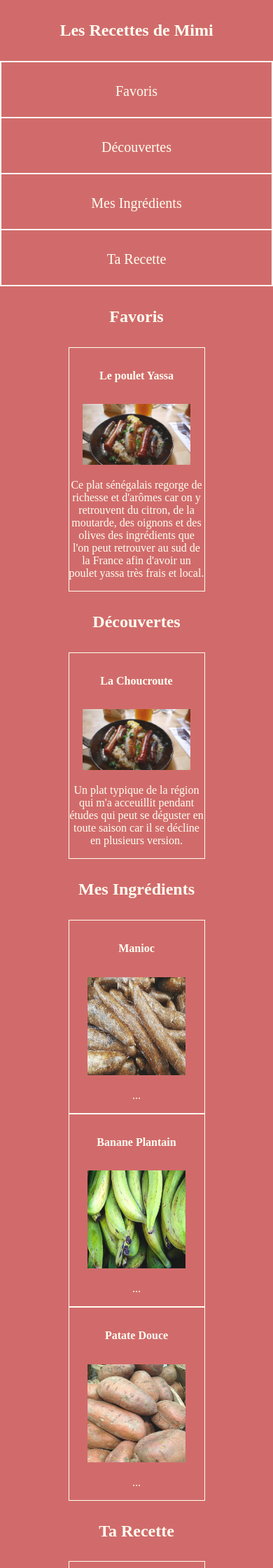
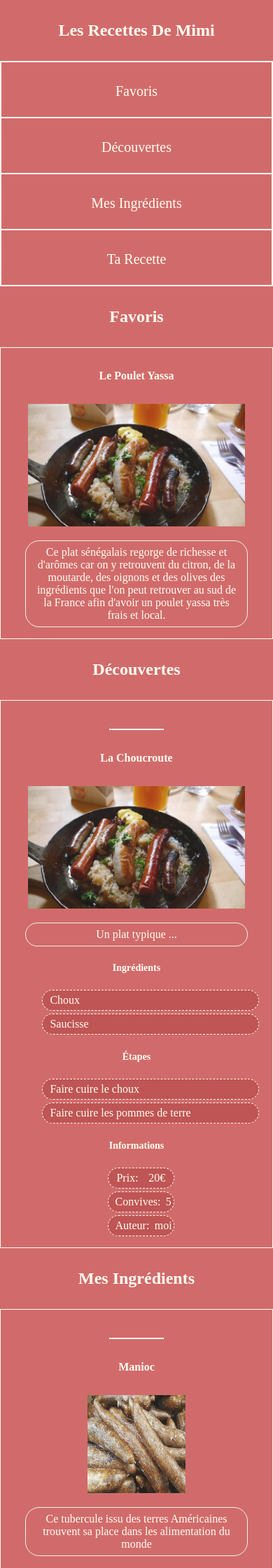
Before and after one commit to chriSmile0/RecipesWebsite, a PHP site: page / in a window 390 px wide; the page is wider, and only the part inside the window is pictured. Shown: the top 2240 px of that part at 70% size. Run offline with PHP 8.4, Linux system fonts and the light colour scheme; data comes from the database, SQL or seed files in the repository; both versions use the stored data as it was after the commit.

Commit message:
step1 -> next commit = security of form and favoris/découvertes distinction

```diff
--- a/db_usage.php
+++ b/db_usage.php
@@ -0,0 +1,257 @@
+<?php
+// FONCTIONNE SI ON TOUT LES DROITS SUR LE DOSSIER ET SUR LES FICHIERS CONCERNÉS
+function insert_recette(string $name, string $ingredients, string $description,
+						string $preparation, string $image, string $price,
+						int $nbr_people, string $author) {
+	/*$name = "La Choucroute";
+	$ingredients = "Choux,Saucisse";
+	$description = "Un plat typique ...";
+	$preparation = "Faire cuire le choux,Faire cuire les pommes de terre ";
+	$image = "choucroute";
+	$price = "20€";
+	$nbr_people = 5;
+	$author = "moi";*/
+	// MAYBE ADD QUANTITY IN INGREDIENTS
+	try {
+		$bdd = new PDO('sqlite:' . dirname(__FILE__) . '/database.db');
+		$bdd->setAttribute(PDO::ATTR_ERRMODE, PDO::ERRMODE_EXCEPTION); // ERRMODE_WARNING | ERRMODE_EXCEPTION | ERRMODE_SILENT
+		$sql = "INSERT INTO Recette (name, ingredients, description, preparation, image, price, nbr_people, author)
+		VALUES ('$name','$ingredients','$description','$preparation','$image','$price','$nbr_people','$author')";
+		//Reqûete préparer ici avec .prepare();
+		$bdd->exec($sql);
+	}
+	catch (PDOException $e) {
+		var_dump($e->getMessage());
+	}
+
+}
+
+function insert_ingredient(string $name, string $image, string $description,
+							float $price, string $type) {
+
+	try {
+		$bdd = new PDO('sqlite:' . dirname(__FILE__) . '/database.db');
+		$bdd->setAttribute(PDO::ATTR_ERRMODE, PDO::ERRMODE_EXCEPTION); // ERRMODE_WARNING | ERRMODE_EXCEPTION | ERRMODE_SILENT
+		//ESCAPE INFOS !!!
+		$description_ = $bdd->quote($description);
+		//CHECK INFOS
+
+		$sql = "INSERT INTO Ingredients (name, image, description, price, type)
+		VALUES ('$name','$image',$description_,'$price','$type')";
+		//Reqûete préparer ici avec .prepare();
+		$bdd->exec($sql);
+		echo "insert ok \n";
+	}
+	catch (PDOException $e) {
+		var_dump($e->getMessage());
+	}
+}
+
+function create_table_recette() {
+	try {
+		$bdd = new PDO('sqlite:' . dirname(__FILE__) . '/database.db');
+		//$bdd->setAttribute(PDO::ATTR_DEFAULT_FETCH_MODE, PDO::FETCH_ASSOC);
+		$bdd->setAttribute(PDO::ATTR_ERRMODE, PDO::ERRMODE_EXCEPTION); // ERRMODE_WARNING | ERRMODE_EXCEPTION | ERRMODE_SILENT
+		//$bdd->setAttribute(PDO::ATTR_ERRMODE,PDO::ERRMODE_EXCEPTION);
+		$sql = "CREATE TABLE IF NOT EXISTS Recette (
+				id INTEGER PRIMARY KEY AUTOINCREMENT ,
+				name VARCHAR(30) NOT NULL,
+				ingredients VARCHAR(200) NOT NULL,
+				description TEXT,
+				preparation TEXT,
+				image VARCHAR(30),
+				price int,
+				nbr_people int,
+				author VARCHAR(50),
+				CONSTRAINT CHK_IMG CHECK(image LIKE '%.jpg')
+			)";
+
+			$bdd->exec($sql);
+			$bdd = null;
+	}
+	catch (PDOException $e) {
+		var_dump($e->getMessage());
+	}
+}
+
+function create_table_ingredients() {
+	try {
+		$bdd = new PDO('sqlite:' . dirname(__FILE__) . '/database.db');
+		//$bdd->setAttribute(PDO::ATTR_DEFAULT_FETCH_MODE, PDO::FETCH_ASSOC);
+		$bdd->setAttribute(PDO::ATTR_ERRMODE, PDO::ERRMODE_EXCEPTION); // ERRMODE_WARNING | ERRMODE_EXCEPTION | ERRMODE_SILENT
+		//$bdd->setAttribute(PDO::ATTR_ERRMODE,PDO::ERRMODE_EXCEPTION);
+		$sql = "CREATE TABLE IF NOT EXISTS Ingredients (
+				id INTEGER PRIMARY KEY AUTOINCREMENT ,
+				name VARCHAR(30) NOT NULL,
+				image VARCHAR(30),
+				description TEXT,
+				price real,
+				type VARCHAR(30),
+				CONSTRAINT CHK_type CHECK(type = 'kg' OR type = 'piece')
+			)";
+
+		$bdd->exec($sql);
+		$bdd = null;
+
+	}
+	catch (PDOException $e){
+		var_dump($e->getMessage());
+	}
+}
+
+
+
+
+
+
+// INSERT RECETTE
+/*$name = "La Choucroute";
+$ingredients = "Choux,Saucisse";
+$description = "Un plat typique ...";
+$preparation = "Faire cuire le choux,Faire cuire les pommes de terre ";
+$image = "choucroute";
+$price = "20€";
+$nbr_people = 5;
+$author = "moi";
+try {
+	$bdd = new PDO('sqlite:' . dirname(__FILE__) . '/database.db');
+	$bdd->setAttribute(PDO::ATTR_ERRMODE, PDO::ERRMODE_EXCEPTION); // ERRMODE_WARNING | ERRMODE_EXCEPTION | ERRMODE_SILENT
+	$sql = "INSERT INTO Recette (name, ingredients, description, preparation, image, price, nbr_people, author)
+	VALUES ('$name','$ingredients','$description','$preparation','$image','$price','$nbr_people','$author')";
+	//Reqûete préparer ici avec .prepare();
+	$bdd->exec($sql);
+	echo "insertion ok ";
+}
+catch (PDOException $e) {
+	var_dump($e->getMessage());
+}*/
+
+$bdd = null;
+
+
+function display_recipe($row) {
+	// ($name,$ingredients,$description,$preparation,$image,$price,$nbr_people,$author)";
+	$Output = "<aside><div></div>";
+	// INGREDIENTS SEPARATR = ,
+	$name = "<h4>".$row['name']."</h4>";
+	$ingredients = explode(",",$row['ingredients']);
+	$out_ingredients = "<h5>Ingrédients</h5>\n<ul>";
+	foreach($ingredients as $ingre) {
+		$out_ingredients .= "<li>".$ingre."</li>";
+	}
+	$out_ingredients .= "</ul>";
+	$img = "<img src=\"imgs/".$row['image']."\">";
+	$descro = "<p>".$row["description"]."</p>";
+
+	// PARSING DES ETAPES
+	// ETAPES SEPARATOR = \n\n
+	$etapes = explode(",",$row['preparation']);
+	$out_etapes = "<h5>Étapes</h5>\n<ul>";
+	foreach($etapes as $step) {
+		$out_etapes .= "<li>".$step."</li>";
+	}
+	$out_etapes .= "</ul>";
+	$details = "<ul class=\"details\">";
+	$details .= "<li>Prix:<span style=\"margin-left:20%;\">".$row['price']."</span></li>";
+	$details .= "<li>Convives:<span style=\"margin-left:10%;\">".$row['nbr_people']."</span></li>";
+	$details .= "<li>Auteur:<span style=\"margin-left:10%;\">".$row['author']."</span></li>";
+	$details .= "</ul>";
+	$Output .= "$name\n$img\n$descro\n$out_ingredients\n$out_etapes
+		<h5>Informations</h5>$details";//\n$out_etapes\n$details";
+	$Output .= "</aside>";
+	return $Output;
+}
+
+function display_ingredient($row) {
+	// ($name,$image,$description, $price, $type)";
+	$Output = "<aside><div></div>";
+	// INGREDIENTS SEPARATR = ,
+	$name = "<h4>".$row['name']."</h4>";
+	$img = "<img src=\"imgs/".$row['image']."\">";
+	$descro = "<p>".$row["description"]."</p>";
+
+	// PARSING DES ETAPES
+	// ETAPES SEPARATOR = \n\n
+	$details = "<ul class=\"details\">";
+	$details .= "<li>Prix:".$row['price']. " ".$row['type']."</li>";
+	$details .= "</ul>";
+	$Output .= "$name\n$img\n$descro\n<h5>Informations</h5>$details";
+	$Output .= "</aside>";
+	return $Output;
+}
+
+
+function display_all_recipes() {
+	try {
+		$bdd = new PDO('sqlite:' . dirname(__FILE__) . '/database.db');
+		$sql = "SELECT * from Recette";
+		//Requête préparer ici aussi avec .prepare();
+		/*$result  = $bdd->query($sql);
+		$row = $result->fetch();
+		var_dump($row);*/
+		// FETCHV1
+		foreach ($bdd->query($sql) as $row) {
+			echo display_recipe($row);
+		}
+
+		/*$YourInput = "<h4>Vos données de contacts</h4>" ;
+		$nom_donnees = "Nom : " . $row['nom'] . "<br>";
+		$prenom_donnees = "Prenom : " . $row['prenom'] . "<br>";
+		$email_donnees = "Email : " . $row['email'] . "<br>";*/
+	}
+	catch(PDOEXCEPTION $e){
+		var_dump($e->getMessage());
+	}
+
+}
+
+
+function display_all_ingredients() {
+	try {
+		$bdd = new PDO('sqlite:' . dirname(__FILE__) . '/database.db');
+		$sql = "SELECT * from Ingredients";
+		//Requête préparer ici aussi avec .prepare();
+		/*$result  = $bdd->query($sql);
+		$row = $result->fetch();
+		var_dump($row);*/
+		// FETCHV1
+		foreach ($bdd->query($sql) as $row) {
+			echo display_ingredient($row);
+		}
+
+		/*$YourInput = "<h4>Vos données de contacts</h4>" ;
+		$nom_donnees = "Nom : " . $row['nom'] . "<br>";
+		$prenom_donnees = "Prenom : " . $row['prenom'] . "<br>";
+		$email_donnees = "Email : " . $row['email'] . "<br>";*/
+	}
+	catch(PDOEXCEPTION $e){
+		var_dump($e->getMessage());
+	}
+}
+
+/*create_table_recette();
+// $name,$ingredients,$description,$preparation,$image,$price,$nbr_people,$author)";
+$name = "La Choucroute";
+$ingredients = "Choux,Saucisse";
+$description = "Un plat typique ...";
+$preparation = "Faire cuire le choux,Faire cuire les pommes de terre ";
+$image = "choucroute.jpg";
+$price = "20€";
+$nbr_people = 5;
+$author = "moi";
+insert_recette($name,$ingredients,$description,$preparation,$image,$price,$nbr_people,$author);*/
+//display_all_recipes();
+/*create_table_ingredients();
+insert_ingredient("Manioc","manioc.jpg","Ce tubercule issu des terres Américaines trouvent sa place dans les alimentation du monde",1.50,"kg");
+insert_ingredient("Banane Plantain","banane_plantain.jpg","Une banane à cuire une fois très mure une fois d'en apprécier toute la saveur ",2.00,"kg");
+insert_ingredient("Patate Douce","patate_douce.jpg","..",2.00,"kg");*/
+
+
+
+
+// DISPLAY
+//display_all_recipes();
+
+
+
+?>
--- a/index.php
+++ b/index.php
@@ -1,4 +1,5 @@
 <!DOCTYPE html>
+<?php require 'db_usage.php' ?>
 <html lang="fr">
 <head>
     <meta name="viewport" content="width=device-width, initial-scale=1.0">
@@ -18,15 +19,15 @@
 	<header id="H">
         <h2>Les Recettes de Mimi</h2>
         <nav>
-			<a href="#A1">Favoris</a>
-			<a href="#A2">Découvertes</a>
-			<a href="#A3">Mes Ingrédients</a>
-			<a href="#A4">Ta Recette</a>
+			<a href="#HA1">Favoris</a>
+			<a href="#HA2">Découvertes</a>
+			<a href="#HA3">Mes Ingrédients</a>
+			<a href="#HA4">Ta Recette</a>
         </nav>
 	</header>
 
 	<section>
-        <h2>Favoris</h2>
+        <h2 id="HA1">Favoris</h2>
         <article id="A1">
             <div class="container">
 				<aside>
@@ -41,10 +42,10 @@
             	</aside>
 			</div>
         </article>
-        <h2>Découvertes</h2>
+        <h2 id="HA2">Découvertes</h2>
         <article id="A2">
 			<div class="container">
-				<aside>
+				<!--<aside>
 					<h4>La Choucroute</h4>
 					<img src="imgs/choucroute.jpg">
 					<p>
@@ -52,13 +53,14 @@
 						études qui peut se déguster en toute saison car il se décline
 						en plusieurs version.
 					</p>
-            	</aside>
+            	</aside>-->
+                <?php display_all_recipes();?>
 			</div>
         </article>
-		<h2>Mes Ingrédients</h2>
+		<h2 id="HA3">Mes Ingrédients</h2>
 		<article id="A3">
             <div class="container">
-                <aside>
+                <!--<aside>
                     <h4>Manioc</h4>
                     <img src="imgs/manioc.jpg">
 					<p>
@@ -78,12 +80,13 @@
                     <p>
 						...
                     </p>
-                </aside>
+                </aside>-->
+                <?php display_all_ingredients(); ?>
             </div>
-		<article id="A3">
+        </article>
     </section>
 
-	<h2>Ta Recette</h2>
+	<h2 id="HA4">Ta Recette</h2>
     <form name="contacts" id="A4" method="POST" onsubmit="return verifform(this)">
         <fieldset>
 			<div id="Nom">
@@ -101,13 +104,13 @@
 			<div>
                 <label for="ingredients">Ingrédients</label>
                 <textarea 	name="message"  aria-labelledby="message"
-							placeholder="Ingrédient1;Ingrédient2">
+							placeholder="Ingrédient1,Ingrédient2">
 				</textarea>
             </div>
 			<div>
                 <label for="prepa">Préparation</label>
                 <textarea 	name="prepa"  aria-labelledby="prepa"
-							placeholder="Étape1;Étape2">
+							placeholder="Étape1,Étape2">
 				</textarea>
             </div>
 			<div>
@@ -117,7 +120,7 @@
 				</textarea>
             </div>
 			<button name="submitrecette"
-              type="submit" value="EnvoyerRecette">Enregistrer</button>
+                    type="submit" value="EnvoyerRecette">Enregistrer</button>
 		</fieldset>
 	</form>
 
@@ -128,7 +131,7 @@
     </div>
 
 	<footer>
-        <h3 style="padding-bottom:0px;margin-bottom:0px;">Mes Reseaux Sociaux</h3>
+        <h3 style="padding-bottom:0px;margin-bottom:0px;">Mes Réseaux Sociaux</h3>
         <br>
         <a href="http://www.facebook.com" target="_blank" title="Facebook">
         <!--_blank sert a ouvrir la page facebook sur un autre onglet-->
--- a/style.css
+++ b/style.css
@@ -1,5 +1,4 @@
 html {
-    /*background-color:crimson;*/
 	background-color: indianred;
     opacity:0.9;
 }
@@ -15,13 +14,11 @@ html {
 
 body {
 	margin : auto;
-	/*background-color : rgb(212, 155, 81);*/
 	height : auto;
 }
 
 header {
 	margin : auto;
-	/*background-color:  rgb(140, 140, 255);*/
 }
 
 h1 {
@@ -31,25 +28,32 @@ h1 {
 }
 
 h2,h3,h4 {
+    text-transform: capitalize;
 	text-align: center;
 	padding-top : 10px;
 	padding-bottom : 10px;
 	font-family:"Merriweather";
 }
 
+h5 {
+    text-transform: capitalize;
+    width: 90%;
+    text-align: left;
+    margin-left: 10%;
+    font-size:14px;
+    font-weight:700;
+}
 
 nav {
     display:flex;
     flex-direction:row;
     border:solid;
     border-width:0.2px;
-
 }
 
 nav>a {
 	width: 25%;
     height:80px;
-    /*background-color:white;*/
     border:solid;
     border-width:0.2px;
     padding-top:30px;
@@ -57,72 +61,92 @@ nav>a {
     text-align:center;
     font-size:20px;
     text-decoration:none;
-    /*opacity:0.9; */
  }
 
 nav>a:hover{
 	background-color:gray;
 }
 
-
 section {
-	border:solid;
     border-width:0.0px;
     text-align:center;
 }
 
+article {
+    width:50%;
+    margin-left:auto;
+    margin-right:auto;
+    border:solid;
+    border-width:0.1px;
+}
 
 aside {
-    width:50%;
+    width:100%;
     height:100px;
     text-align:center;
-	border:solid;
-    border-width:0.2px;
     display:block;
     margin-left:auto;
     margin-right:auto;
     height:auto;
 }
 
+aside > div {
+    width:20%;
+    display:block;
+    margin-left:auto;
+    margin-right:auto;
+    margin-top:40px;
+    border:solid;
+    border-color: ivory;
+    border-width:1px;
+}
+
+aside > ul {
+    width: 90%;
+    margin-left:5.5%;
+    list-style-type: none;
+}
+
+aside > ul > li  {
+    background-color: rgb(165, 42, 42,0.5);
+    text-align:left;
+    /*top right bottom left */
+    border:solid;
+    border-style:dashed;
+    border-radius: 20px;
+    border-width: 0.15px;
+    margin:  4px 0px  4px 0px;
+    padding: 5px 10px 5px 10px;
+}
+
+aside > ul.details {
+    width: 35%;
+}
+
 aside>p {
+    width:82%;
+    display:block;
+    margin-left:auto;
+    margin-right:auto;
     border:solid;
-    border-width:0px;
+    border-style:groove; /*dashed or groove*/
+    border-radius: 20px;
+    border-width: 1px;
+    padding: 7px 10px 7px 10px;
 }
 
 #A1 img, #A2 img {
 	width: 80%;
 	height: 80%;
-	/*width:auto;
-	height:auto;*/
 }
-
-
 
 #A3 img {
     width:140px;
     height:140px;
 }
 
-
-
-
-div {
-
-}
-
-
-p {
-
-}
-
-span {
-
-}
-
 form {
-    /*background-color:lightgray;*/
 	width:50%;
-    /*opacity:0.9;*/
 	border:solid;
 	text-align:center;
     border-width:0.2px;
@@ -170,18 +194,14 @@ form button {
     display:block;
     margin-left:auto;
     margin-right:auto;
-    /*color:rgb(0, 0, 0);*/
 	font-size: 18px;
     height: 40px;
 	width:auto;
 	font-weight: bold;
+    cursor:pointer;
 }
 
-
-
-
 #top {
-    /*display:"none";*/
     flex-direction:row;
     border:solid;
     border-width:0.0px;
@@ -220,7 +240,6 @@ form button {
 }
 
 footer  {
-    /*background-color:lightblue;*/
     text-align:center;
     height:auto;
 	margin-top: 10px;
@@ -236,11 +255,76 @@ a {
     z-index:auto;
 }
 
-@media screen and (max-width:600px) {
+@media screen and (max-width:1800px) {
+    article {
+        width:50%;
+    }
+}
+
+@media screen and (max-width:1500px) {
+    article {
+        width:60%;
+    }
+}
+
+@media screen and (max-width:1200px) {
+    article {
+        width:70%;
+    }
+    form div {
+        width:100%;
+        margin-top:10px;
+        margin-bottom:10px;
+        display:flex;
+        flex-direction:column;
+    }
+
+    div label {
+        float:none;
+        margin-left:0px;
+        margin-right:0px;
+        width:auto;
+    }
+    form textarea {
+        width:100%;
+    }
+}
+
+@media screen and (max-width:800px) {
 	nav {
         flex-direction:column;
     }
     nav>a{
         width:100%;
     }
+
+    article {
+        width:100%;
+    }
+
+    aside > ul {
+        width: 90%;
+        display:block;
+        margin-left:auto;
+        margin-right:auto;
+
+        list-style-type: none;
+    }
+    h5 {
+        width:100%;
+        margin-left:auto;
+        text-align:center;
+    }
+
+
+    ul.details {
+        width:100%;
+        display:block;
+        margin-left:29%;
+        margin-right:auto;
+        text-align:left;
+    }
+    ul.details > li{
+        text-align:center;
+    }
 }
```
Also changed, not shown: database.db.
